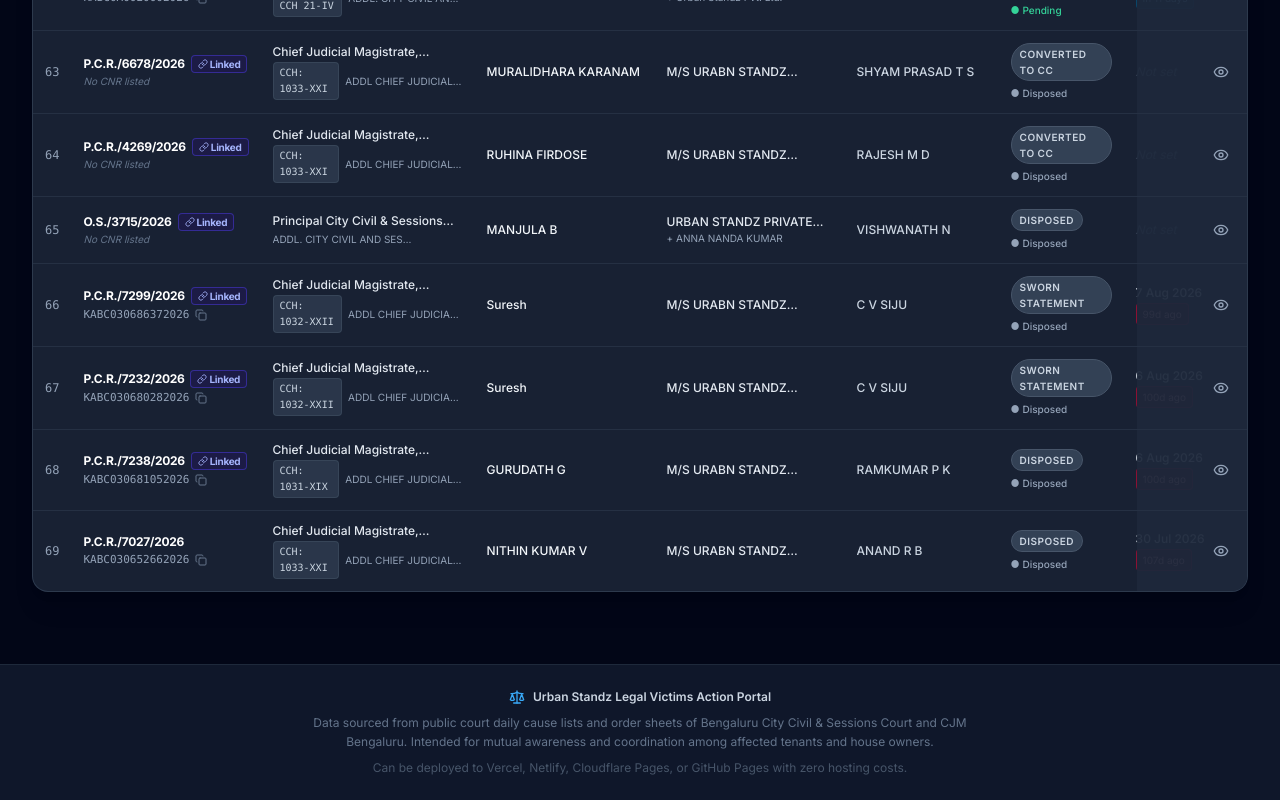
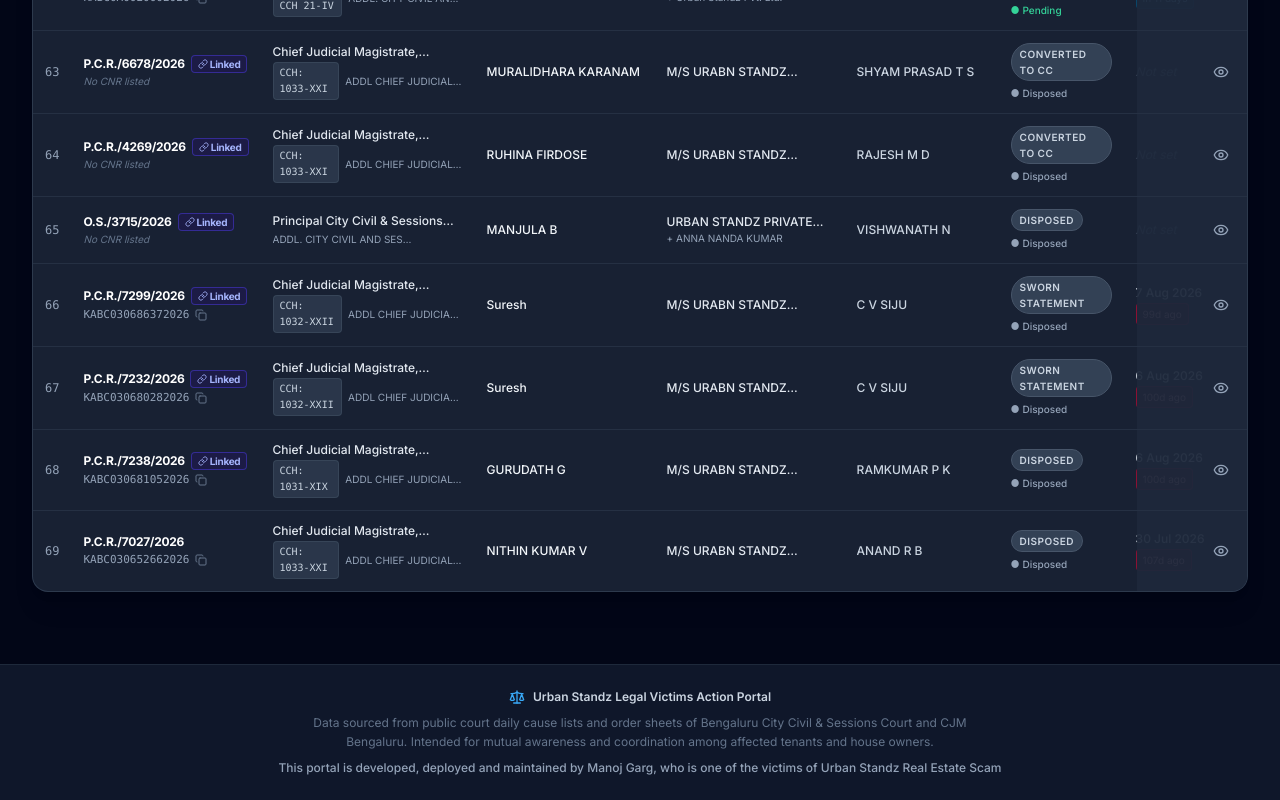
Before and after one commit to manojgarg1/urban-standz-tracker, a React (Vite) app: page / in a window 1280 px wide. Shown: the part 5590-6390 px from the top of the page. Built offline with nearby package versions, Linux system fonts and the light colour scheme; no server answers; the database is empty.

Commit message:
Update footer with creator attribution

```diff
--- a/src/App.tsx
+++ b/src/App.tsx
@@ -398,8 +398,8 @@ export const App: React.FC = () => {
             Data sourced from public court daily cause lists and order sheets of Bengaluru City Civil & Sessions Court and CJM Bengaluru.
             Intended for mutual awareness and coordination among affected tenants and house owners.
           </p>
-          <p className="text-slate-600">
-            Can be deployed to Vercel, Netlify, Cloudflare Pages, or GitHub Pages with zero hosting costs.
+          <p className="text-slate-400 font-medium">
+            This portal is developed, deployed and maintained by Manoj Garg, who is one of the victims of Urban Standz Real Estate Scam
           </p>
         </div>
       </footer>
```
